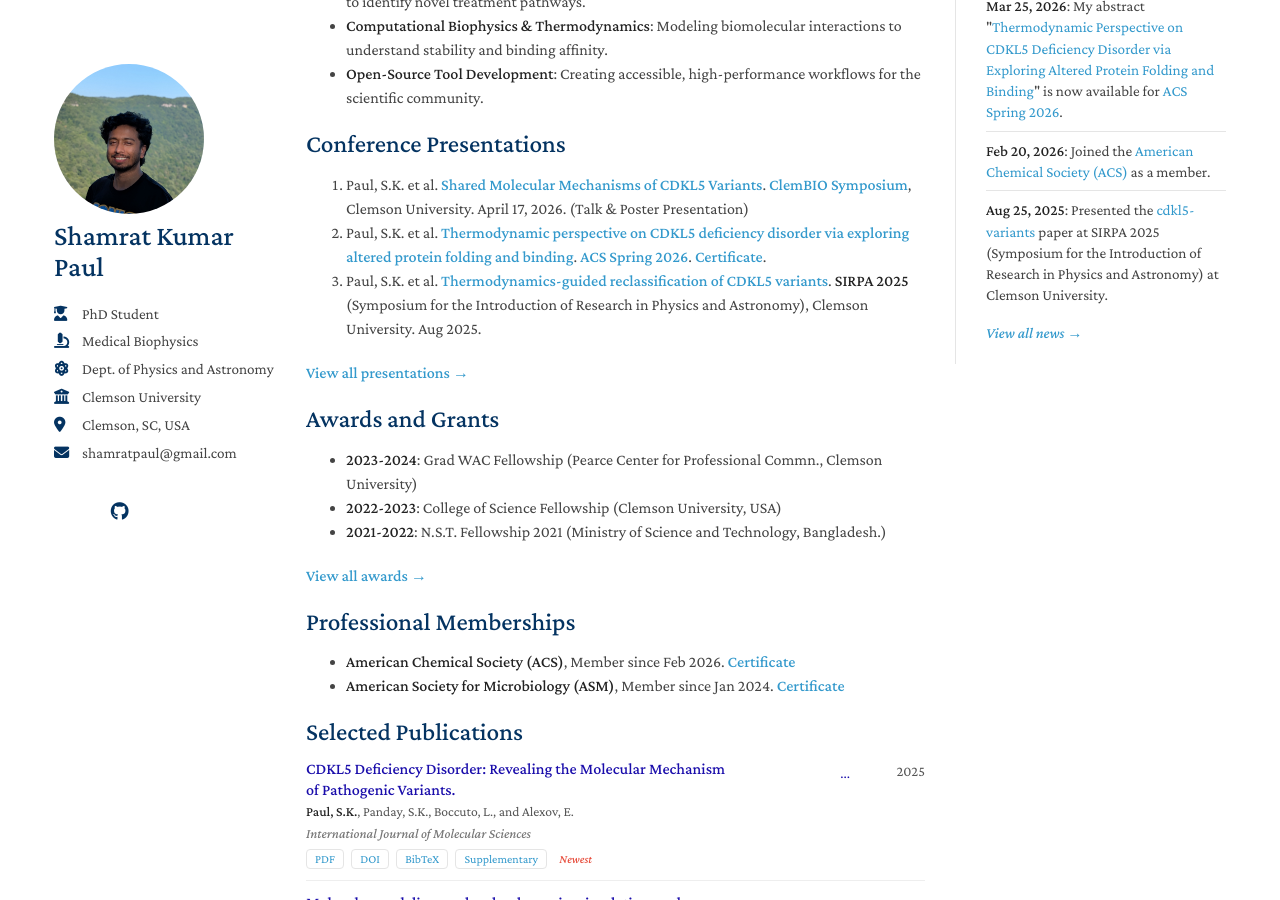
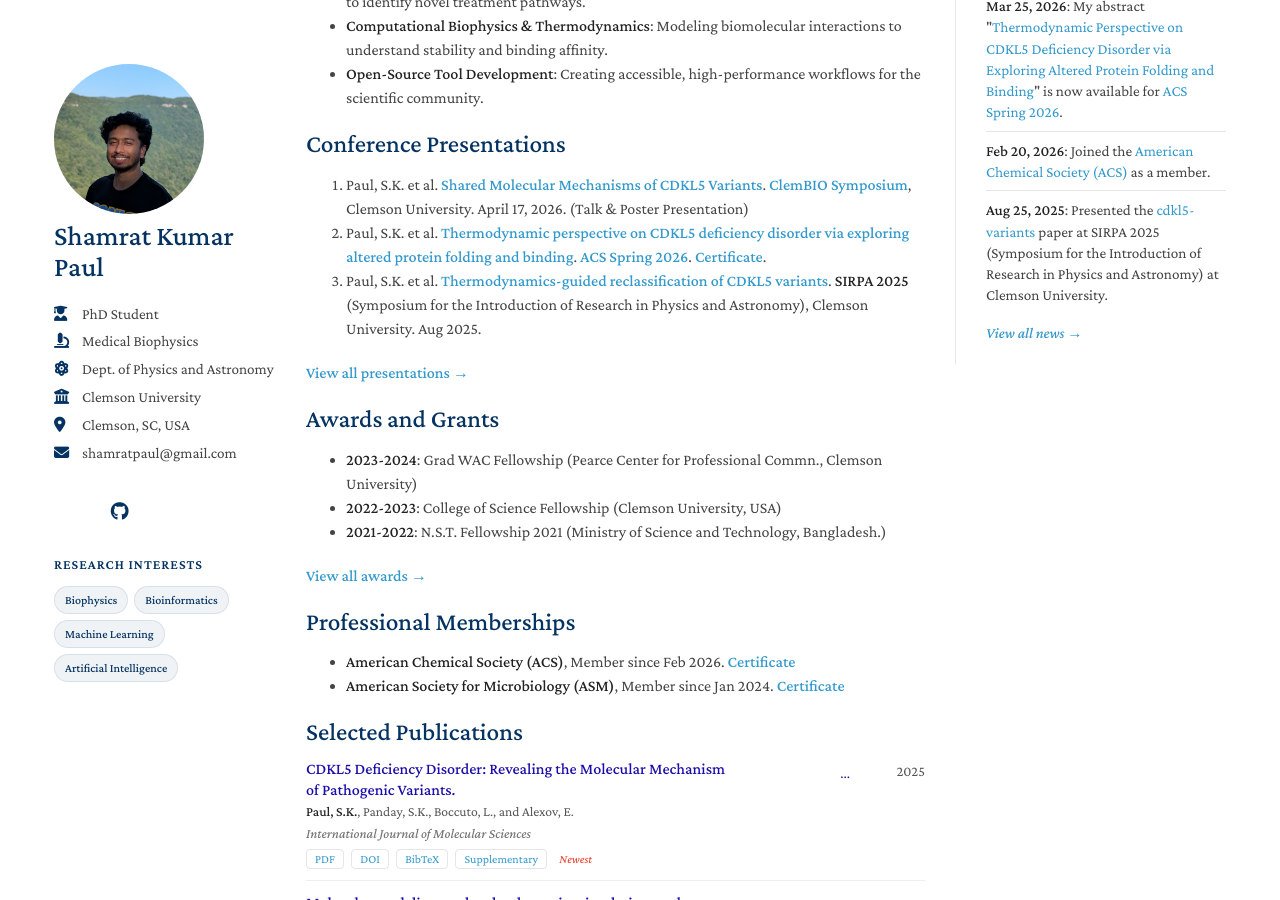
Before and after one commit to paulshamrat/paulshamrat.github.io, a Jekyll site: the page built from index.md, in a window 1280 px wide and 900 px high, scrolled down 301 px. Built offline with Jekyll 4.4.1, drawn with Linux system fonts in a browser that asks for light colours; a style sheet for code colours, icons or effects is not loaded.

Commit message:
Add research interests to sidebar

```diff
--- a/_config.yml
+++ b/_config.yml
@@ -15,6 +15,11 @@
 affiliation_link: "https://www.clemson.edu/science/departments/physics-astronomy/index.html"
 university: "Clemson University"
 location: "Clemson, SC, USA"
+research_interests:
+  - "Biophysics"
+  - "Bioinformatics"
+  - "Machine Learning"
+  - "Artificial Intelligence"
 google_scholar: https://scholar.google.com/citations?user=cXPtAYwAAAAJ&hl=en
 orcid: https://orcid.org/0000-0001-8673-3771
 github: https://github.com/paulshamrat
--- a/_layouts/homepage.html
+++ b/_layouts/homepage.html
@@ -141,6 +141,17 @@
         </a>
         {% endif %}
       </div>
+
+      {% if site.research_interests %}
+      <div class="research-interests" style="margin-top: 25px; text-align: left;">
+        <div style="font-size: 0.85rem; font-weight: 700; text-transform: uppercase; letter-spacing: 1px; color: var(--heading-color); margin-bottom: 10px;">Research Interests</div>
+        <div class="interest-tags" style="display: flex; flex-wrap: wrap; gap: 6px;">
+          {% for interest in site.research_interests %}
+          <span class="interest-tag" style="font-size: 0.75rem; padding: 4px 10px; background: rgba(var(--accent-color-rgb, 4, 51, 97), 0.06); color: var(--accent-color); border: 1px solid rgba(var(--accent-color-rgb, 4, 51, 97), 0.1); border-radius: 20px; font-weight: 500;">{{ interest }}</span>
+          {% endfor %}
+        </div>
+      </div>
+      {% endif %}
       <br>
 
     </header>
```
